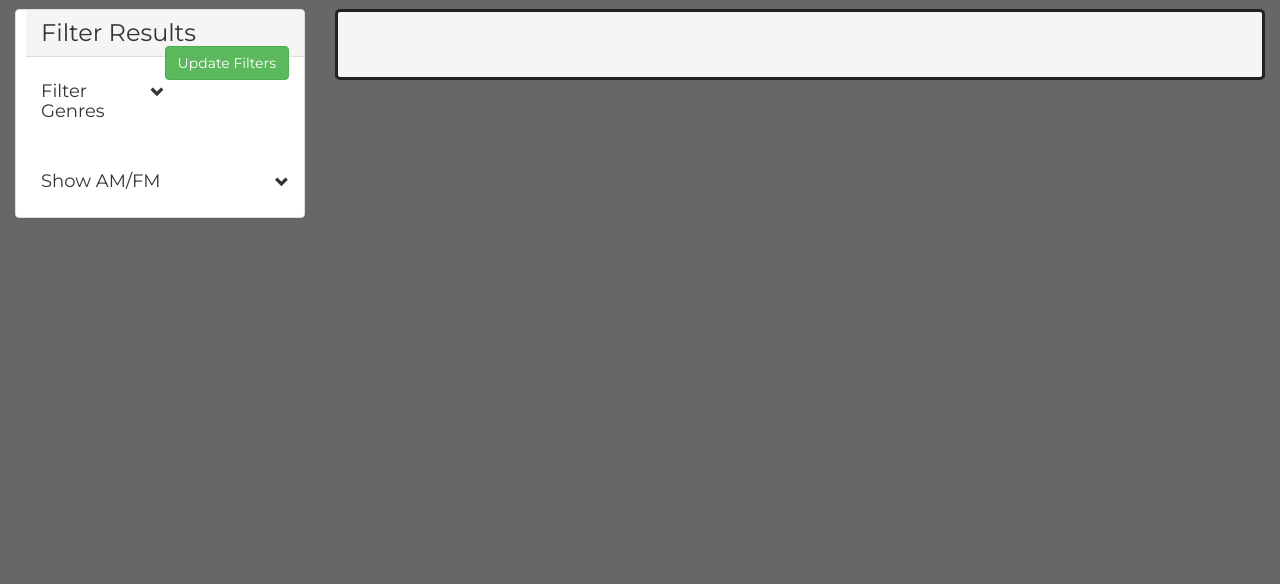
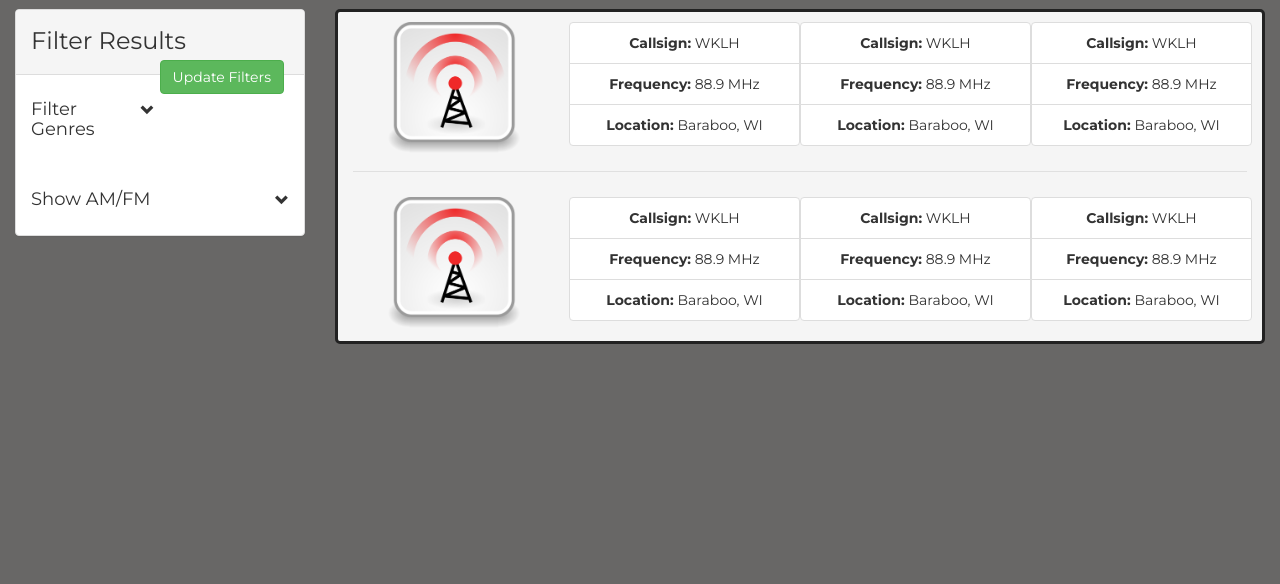
Before and after one commit to Chaseshak/Roadio, a PHP site: page /locationSearch.php in a window 1280 px wide. Shown: the part 51-635 px from the top of the page. Run offline with PHP 8.4, Linux system fonts and the light colour scheme; data that the repository does not hold is empty; some libraries are stand-ins or nearby versions.

Commit message:
Started creating list results. Hard coded to display two list items to finish formatting.

```diff
--- a/CSS/locationSearch.css
+++ b/CSS/locationSearch.css
@@ -3,3 +3,10 @@
     width: 100%;
     color: white;
 }
+
+.hr-location {
+    margin-top: 5px;
+    margin-bottom: 25px;
+    border: 0;
+    border-top:1px solid #e0e0e0;
+}
--- a/JS/locationSearch.js
+++ b/JS/locationSearch.js
@@ -26,6 +26,9 @@ function loadResults() {
         }
         createRow(callsign, toPrint);
     }
+
+    // sort the possible genres array
+    possibleGenres.sort();
 }
 
 function createRow(index, toPrint){
@@ -57,6 +60,7 @@ function createFilters(){
         // create the container for checkbox
         var divContain = document.createElement("div");
         divContain.className = "checkbox";
+        divContain.style = "padding-left: 10px";
 
         // create the checkbox
         var checkbox = document.createElement("input");
@@ -78,6 +82,10 @@ function createFilters(){
     }
 }
 
+/**
+ * Called when the filter genres dropdown is clicked and changes the glyphicon
+ * appropriately to up or down.
+ */
 function changeFilterIcon(){
     var glyph = document.getElementById("filterGlyph");
     if(glyph.className == "glyphicon glyphicon-chevron-up pull-right")
@@ -86,6 +94,10 @@ function changeFilterIcon(){
         glyph.className = "glyphicon glyphicon-chevron-up pull-right";
 }
 
+/**
+ * Called when the AM/FM dropdown is clicked and changes the glyphicon
+ * appropriately to up or down.
+ */
 function changeFM_AMIcon(){
     var glyph = document.getElementById("filterGlyph2");
     if(glyph.className == "glyphicon glyphicon-chevron-up pull-right")
--- a/locationSearch.php
+++ b/locationSearch.php
@@ -13,41 +13,138 @@
 <div class="container-fluid" style="padding-top: 60px;">
     <div class="row">
         <div class="col-md-3">
-        <div id="sidebar" style="padding-left: 10px;" class="panel panel-default"
+            <!-- Begin Filter sidebar -->
+        <div id="sidebar" class="panel panel-default"
              data-spy="affix" data-offset-top="60" data-offset-bottom="400">
             <!-- Default panel contents -->
             <div class="panel-heading">
-                <h3 style="display: inline;">Filter Results</h3>
-                <button  type="submit" class="btn btn-success pull-right">Update Filters</button>
+                <ul class="list-inline">
+                    <li style="padding-top: 8px;"> <h3 style="display: inline;">Filter Results</h3> </li>
+                    <li class="pull-right" style="padding-top: 6px;"><button type="submit" class="btn btn-success">Update Filters</button></li>
+                </ul>
             </div>
+            <!-- Filters for genre container (Dynamically populated) -->
             <div class="panel-body">
-                <span id="filterGlyph" class="glyphicon glyphicon-chevron-down pull-right" aria-hidden="true" style="margin-top: 12px;"></span>
+                <span data-toggle="collapse" href="#collapseFilters"
+                    id="filterGlyph" class="glyphicon glyphicon-chevron-down pull-right"
+                      aria-hidden="true" style="margin-top: 12px;" onclick="changeFilterIcon()"></span>
                 <h4 data-toggle="collapse" href="#collapseFilters" onclick="changeFilterIcon()">Filter Genres</h4>
-            </div>
+            </div> <!-- End container for filters by genre -->
             <div id="collapseFilters" class="panel-collapse collapse">
             </div>
             <div class="panel-body">
-                <span id="filterGlyph2" class="glyphicon glyphicon-chevron-down pull-right" aria-hidden="true" style="margin-top: 12px;"></span>
+                <span id="filterGlyph2" data-toggle="collapse" href="#collapseAM_FM" onclick="changeFM_AMIcon()"
+                      class="glyphicon glyphicon-chevron-down pull-right" aria-hidden="true" style="margin-top: 12px;"></span>
                 <h4 data-toggle="collapse" href="#collapseAM_FM" onclick="changeFM_AMIcon()">Show AM/FM</h4>
             </div>
+            <!-- Filters and dropdown for AM/FM filter -->
             <div id="collapseAM_FM" class="panel-collapse collapse">
-                <div class="checkbox">
+                <div class="checkbox" style="padding-left: 10px;">
                     <input type="checkbox" id="onlyFM" style="margin-left: 0">
-                    <label for="onlyFM">FM</label>
+                    <label for="onlyFM">Include FM</label>
                 </div>
-                <div class="checkbox">
+                <div class="checkbox" style="padding-left: 10px;">
                     <input type="checkbox" id="onlyAM" style="margin-left: 0">
-                    <label for="onlyAM">AM</label>
+                    <label for="onlyAM">Include AM</label>
                 </div>
-            </div>
-        </div>
+            </div> <!-- End filters for AM/FM -->
+        </div> <!-- End filter sidebar -->
        </div>
+        <!-- Container for search results (dynamically populated -->
         <div class="col-md-9" align="center">
-            <div class="container-fluid" id="container"
-                 style="border: 3px solid #222222;
-                 border-radius: 5px; background-color: #F5F5F5;
-                 ">
-
+            <div class="container-fluid" id="container" style="border: 3px solid #222222; border-radius: 5px; background-color: #F5F5F5; padding-top: 10px;">
+                <!-- begin list result for displaying results -->
+                <div class="row">
+                    <!-- Display the icon -->
+                    <div class="hidden-xs col-sm-3" style="padding: 0">
+                        <img src="Resources/radioIcon.png" style="max-height: 140px; max-width: 134px;">
+                    </div>
+                    <div class="col-xs-4 col-sm-3" style="padding: 0">
+                        <ul class="list-group">
+                            <li class="list-group-item">
+                                <strong>Callsign:</strong> WKLH
+                            </li>
+                            <li class="list-group-item">
+                                <strong>Frequency:</strong> 88.9 MHz
+                            </li>
+                            <li class="list-group-item">
+                                <strong>Location: </strong>Baraboo, WI
+                            </li>
+                        </ul>
+                    </div>
+                    <div class="col-xs-4 col-sm-3" style="padding: 0">
+                        <ul class="list-group">
+                            <li class="list-group-item">
+                                <strong>Callsign:</strong> WKLH
+                            </li>
+                            <li class="list-group-item">
+                                <strong>Frequency:</strong> 88.9 MHz
+                            </li>
+                            <li class="list-group-item">
+                                <strong>Location: </strong>Baraboo, WI
+                            </li>
+                        </ul>
+                    </div>
+                    <div class="col-xs-4 col-sm-3" style="padding-right: 10px; padding-left:0px;">
+                        <ul class="list-group">
+                            <li class="list-group-item">
+                                <strong>Callsign:</strong> WKLH
+                            </li>
+                            <li class="list-group-item">
+                                <strong>Frequency:</strong> 88.9 MHz
+                            </li>
+                            <li class="list-group-item">
+                                <strong>Location: </strong>Baraboo, WI
+                            </li>
+                        </ul>
+                    </div>
+                </div>
+                <hr class="hr-location">
+                <div class="row">
+                    <!-- Display the icon -->
+                    <div class="hidden-xs col-sm-3" style="padding: 0">
+                        <img src="Resources/radioIcon.png" style="max-height: 140px; max-width: 134px;">
+                    </div>
+                    <div class="col-xs-4 col-sm-3" style="padding: 0">
+                        <ul class="list-group">
+                            <li class="list-group-item">
+                                <strong>Callsign:</strong> WKLH
+                            </li>
+                            <li class="list-group-item">
+                                <strong>Frequency:</strong> 88.9 MHz
+                            </li>
+                            <li class="list-group-item">
+                                <strong>Location: </strong>Baraboo, WI
+                            </li>
+                        </ul>
+                    </div>
+                    <div class="col-xs-4 col-sm-3" style="padding: 0">
+                        <ul class="list-group">
+                            <li class="list-group-item">
+                                <strong>Callsign:</strong> WKLH
+                            </li>
+                            <li class="list-group-item">
+                                <strong>Frequency:</strong> 88.9 MHz
+                            </li>
+                            <li class="list-group-item">
+                                <strong>Location: </strong>Baraboo, WI
+                            </li>
+                        </ul>
+                    </div>
+                    <div class="col-xs-4 col-sm-3" style="padding-right: 10px; padding-left:0px;">
+                        <ul class="list-group">
+                            <li class="list-group-item">
+                                <strong>Callsign:</strong> WKLH
+                            </li>
+                            <li class="list-group-item">
+                                <strong>Frequency:</strong> 88.9 MHz
+                            </li>
+                            <li class="list-group-item">
+                                <strong>Location: </strong>Baraboo, WI
+                            </li>
+                        </ul>
+                    </div>
+                </div>
             </div>
         </div>
 
```
Also changed, not shown: Resources/radioIcon.png (added).
